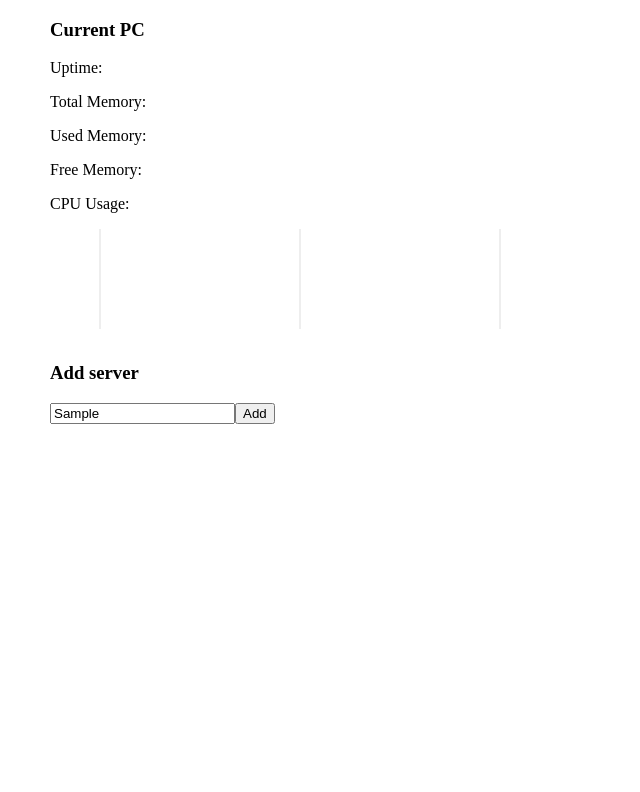
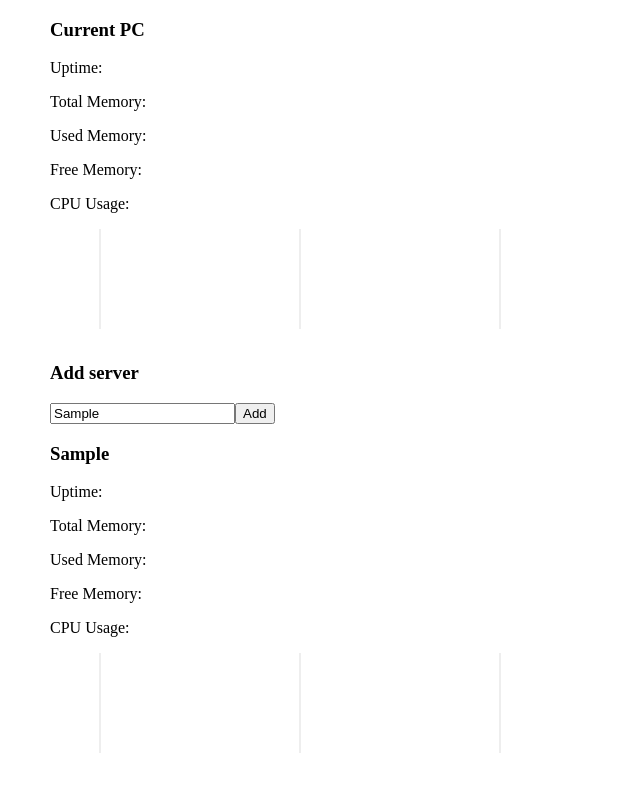
Before and after one commit to WaveringAna/server-monitoring, a website: page index.html in a window 1280 px wide. Both pictures are taken after typing "Sample" into the empty fields and a click on the button "Add". Shown: the whole page, without its empty margins (0-640 px from the left). Drawn offline with nearby package versions, Linux system fonts and the light colour scheme; no server answers.

Commit message:
Added tracking of other servers

```diff
--- a/index.html
+++ b/index.html
@@ -38,8 +38,6 @@ body {
         <p>Used Memory: <span id="usedmem"></span></p>
         <p>Free Memory: <span id="freemem"></span></p>
         <p>CPU Usage: <span id="cpuUsage"></span></p>
-      </section>
-      <section>
         <svg id="cpuChart"></div>
       </section>
     </section>
--- a/package.json
+++ b/package.json
@@ -9,6 +9,7 @@
   "author": "",
   "license": "ISC",
   "dependencies": {
+    "cors": "^2.8.5",
     "express": "^4.17.1",
     "node-static": "^0.7.11",
     "os-utils": "0.0.14",
--- a/public.js
+++ b/public.js
@@ -1,15 +1,16 @@
 $(function () {
   let socket = io();
 
-  let CPUUsageData = []; //TODO: a way to not need these two variables
+  let CPUUsageData = []; //TODO: a way to not need these variables
   let CPUGraph;
+  let AddedServers = 0;
 
   createGraph("#cpuChart", 100, 500, 500, 100, (path)=> {
     console.log("Created CPU graph");
     CPUGraph = path;
   });
 
-  setInterval(() => socket.emit('getInfo'), 1000);
+  setInterval(() => socket.emit('getInfo'), 1000); //Ping socket to get info every second
 
   socket.on('getInfo', (info) => {
     // Example output: {"platform":"win32","freemem":15500861440,"totalmem":25718337536,"uptime":138367,"cpuUsage":0.032344114704901616}
@@ -25,7 +26,42 @@ $(function () {
 
   $("#serverAdd").submit((e) => {
     e.preventDefault();
-  })
+
+    let Server = $('#m').val();
+    let Graph; //TODO: a way to not need these variables
+    let CPUUsageData = [];
+    AddedServers++;
+
+    $("body").append("<section id='" + AddedServers + "'></section>");
+    $("#" + AddedServers).append("<h3>"+ Server +"</h3>");
+    $("#" + AddedServers).append("<p>Uptime: <span id='uptime" + AddedServers + "'></span></p>");
+    $("#" + AddedServers).append("<p>Total Memory: <span id='totalmem" + AddedServers + "'></span></p>");
+    $("#" + AddedServers).append("<p>Used Memory: <span id='usedmem"  +AddedServers + "'></span></p>");
+    $("#" + AddedServers).append("<p>Free Memory: <span id='freemem" + AddedServers + "'></span></p>");
+    $("#" + AddedServers).append("<p>CPU Usage: <span id='cpuUsage" + AddedServers + "'></span></p>");
+
+    $("body").append("<svg id='cpuChart" + AddedServers + "'></svg>");
+
+    createGraph("#cpuChart" + AddedServers, 100, 500, 500, 100, (path) => {
+      console.log("Created CPU graph for " + Server);
+      Graph = path;
+    });
+
+    setInterval(() => {
+        $.get("http://" + Server, (data, status, jqXHR) => {
+          data = JSON.parse(data);
+          console.log(data)
+          $("#uptime" + AddedServers).text(secondsToHMS(data.uptime));
+          $("#totalmem" + AddedServers).text(formatBytes(data.totalmem));
+          $("#usedmem" + AddedServers).text(formatBytes((data.totalmem - data.freemem)));
+          $("#freemem" + AddedServers).text(formatBytes(data.freemem));
+          $("#cpuUsage" + AddedServers).text(Math.floor(data.cpuUsage * 100) +"%");
+
+          CPUUsageData.push(Math.floor(data.cpuUsage * 100));
+          updateGraph("#cpuChart" + AddedServers, 500, 100, CPUUsageData, Graph, ()=>{ console.log("Updated CPU graph for " + Server); });
+        });
+    }, 1000);
+  });
 });
 
 function createGraph(graph, height, width, xmax, ymax, callback) {
```
Also changed, not shown: index.js (+8 -1 lines).
